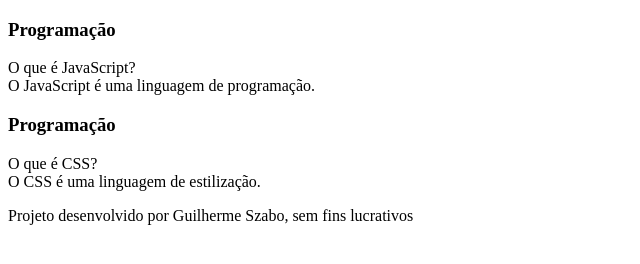
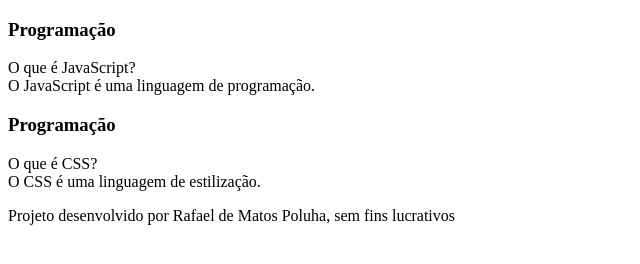
Before and after one commit to rafaelpoluha/reflashcard, a plain HTML site: page index.html in a window 1280 px wide. Shown: the full height of the page, 0-640 px from the left. Drawn offline with Linux system fonts and the light colour scheme.

Commit message:
FlashCard

```diff
--- a/index.html
+++ b/index.html
@@ -33,7 +33,7 @@
             </section>
    </main>
     <footer>
-        <p>Projeto desenvolvido por Guilherme Szabo, sem fins lucrativos</p>
-    </footer>
+        <p>Projeto desenvolvido por Rafael de Matos Poluha, sem fins lucrativos</p>
+         </footer>
 </body>
 </html>
```
